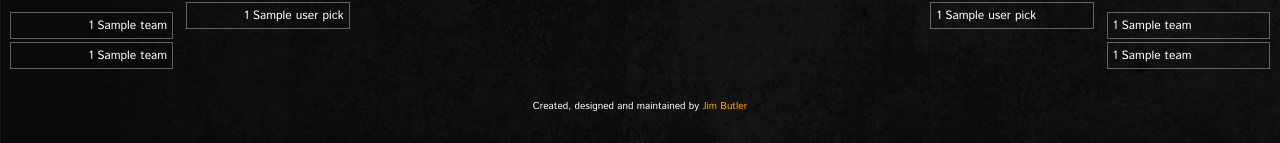
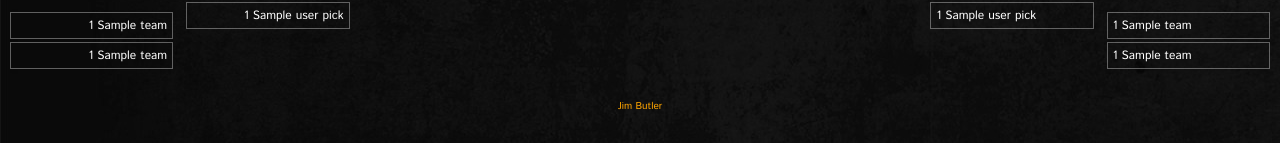
Before and after one commit to jimmygoogle/ncaa-python, a Python web app: template project/blueprints/bracket/templates/bracket.html in a window 1280 px wide. Shown: the part 1830-1973 px from the top of the page. Run offline with Jinja, Linux system fonts and the light colour scheme; the template is opened without the code that fills it: most values are stand-ins (such as "Sample title", 1, 10 or a date in 2020); some libraries are stand-ins or nearby versions; some web fonts are replaced.

Commit message:
Updated footer

```diff
--- a/project/blueprints/bracket/templates/footer.html
+++ b/project/blueprints/bracket/templates/footer.html
@@ -1 +1 @@
-<div class='my_footer'>Created, designed and maintained by <a href='mailto: jim@jimandmeg.com'>Jim Butler</a></div>
+<div class='my_footer'><a href='mailto: jim@jimandmeg.com'>Jim Butler</a></div>
```
